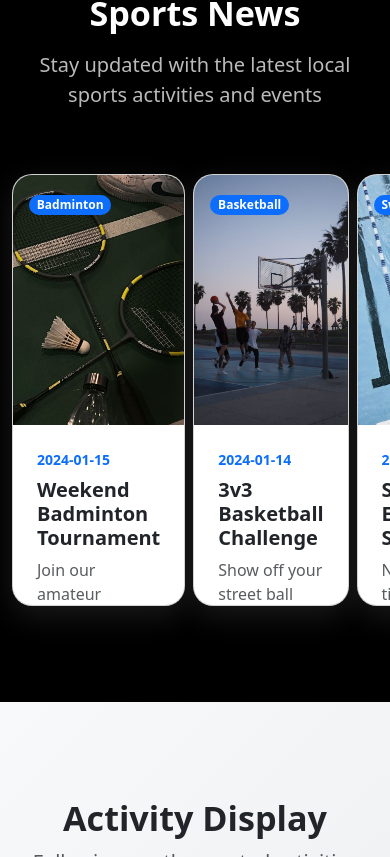
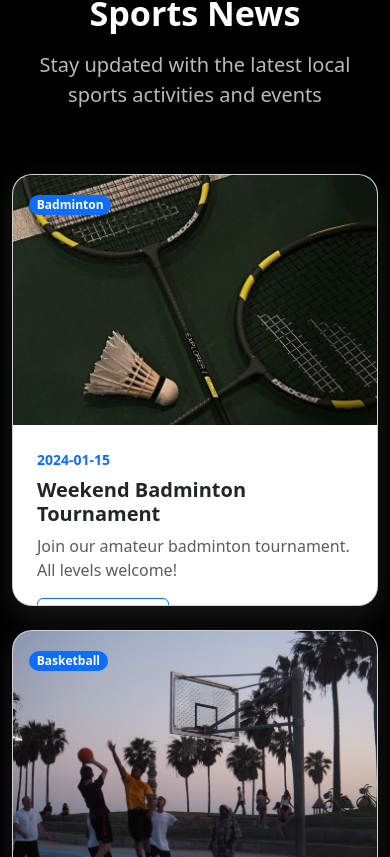
Before and after one commit to WangXilong-max/FIT5032-website, a Vue app in the folder fit5032-Assignment1/: page / in a window 390 px wide. Shown: the part 947-1804 px from the top of the page. Built offline with nearby package versions, Linux system fonts and the light colour scheme.

Commit message:
refactor: improve responsiveness

```diff
--- a/fit5032-Assignment1/src/App.vue
+++ b/fit5032-Assignment1/src/App.vue
@@ -1,8 +1,6 @@
 <script setup>
 import { ref, onMounted, onUnmounted } from 'vue'
-
 const events = ref([])
-
 const STORAGE_KEYS = {
   EVENTS: 'sportsync_events'
 }
@@ -272,11 +270,11 @@ onMounted(() => {
             <p class="lead text-light opacity-75">Stay updated with the latest local sports activities and events</p>
           </div>
         </div>
-        <div class="news-grid">
+        <div class="row g-4">
           <div
             v-for="news in sportsNews"
             :key="news.id"
-            class="news-item"
+            class="col-12 col-md-6 col-lg-4"
           >
             <div class="card news-card">
               <div class="position-relative overflow-hidden">
@@ -372,10 +370,11 @@ onMounted(() => {
         </div>
       </div>
     </section>
-    <div v-if="showCreateEventForm" class="modal fade show d-block" tabindex="-1" style="background-color: rgba(0,0,0,0.5);">
+
+    <div v-if="showCreateEventForm" class="modal fade show d-block" tabindex="-1" style="background-color: rgba(0,0,0,0.0);">
       <div class="modal-dialog modal-lg modal-dialog-centered modal-dialog-scrollable">
         <div class="modal-content">
-          <div class="modal-header bg-primary text-white">
+          <div class="modal-header text-white" style="background-color: #000000;">
             <h5 class="modal-title">
               <i class="bi bi-plus-circle me-2"></i>Create New Event
             </h5>
@@ -672,27 +671,13 @@ body, html {
   overflow: hidden;
 }
 
-.news-grid {
-  display: grid;
-  grid-template-columns: repeat(3, 1fr);
-  gap: 2rem;
-  width: 100%;
-}
 
-.news-item {
-  width: 100%;
-}
 
 .news-section {
   background: #000000 !important;
 }
 
 @media (max-width: 768px) {
-  .news-grid {
-    grid-template-columns: repeat(3, 1fr);
-    gap: 0.5rem;
-  }
-
   .news-content {
     height: 140px;
     padding: 1rem;
@@ -701,6 +686,38 @@ body, html {
   .container {
     padding-left: 0.5rem;
     padding-right: 0.5rem;
+  }
+
+  .modal-dialog {
+    margin: 0.5rem;
+  }
+
+  .modal-body {
+    padding: 1rem;
+  }
+
+  .form-control,
+  .form-select {
+    font-size: 16px;
+  }
+
+  .event-card .card-body {
+    padding: 1rem;
+  }
+
+  .display-4 {
+    font-size: 2rem;
+  }
+}
+
+@media (max-width: 576px) {
+  .event-card .row.g-2 .col-6 {
+    font-size: 0.875rem;
+  }
+
+  .btn-sm {
+    padding: 0.25rem 0.5rem;
+    font-size: 0.875rem;
   }
 }
 
@@ -738,20 +755,7 @@ html {
   box-shadow: 0 0 0 0.2rem rgba(0, 123, 255, 0.25);
 }
 
-@media (max-width: 768px) {
-  .modal-dialog {
-    margin: 0.5rem;
-  }
 
-  .modal-body {
-    padding: 1rem;
-  }
-
-  .form-control,
-  .form-select {
-    font-size: 16px;
-  }
-}
 
 .bg-gradient-light {
   background: linear-gradient(135deg, #f8f9fa 0%, #e9ecef 100%);
@@ -774,26 +778,9 @@ html {
   padding: 0.5em 0.75em;
 }
 
-@media (max-width: 768px) {
-  .event-card .card-body {
-    padding: 1rem;
-  }
 
-  .display-4 {
-    font-size: 2rem;
-  }
-}
 
-@media (max-width: 576px) {
-  .event-card .row.g-2 .col-6 {
-    font-size: 0.875rem;
-  }
 
-  .btn-sm {
-    padding: 0.25rem 0.5rem;
-    font-size: 0.875rem;
-  }
-}
 
 i.display-1 {
   font-size: 4rem;
```
